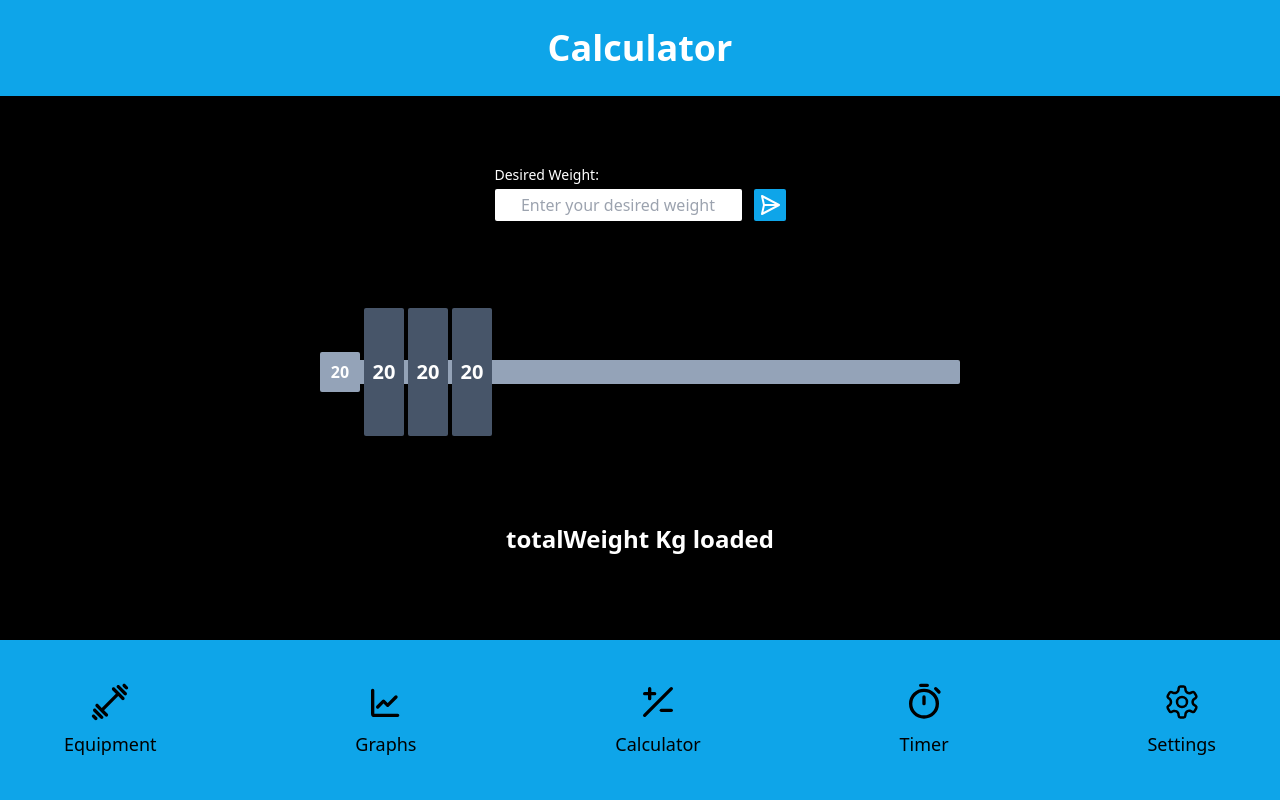
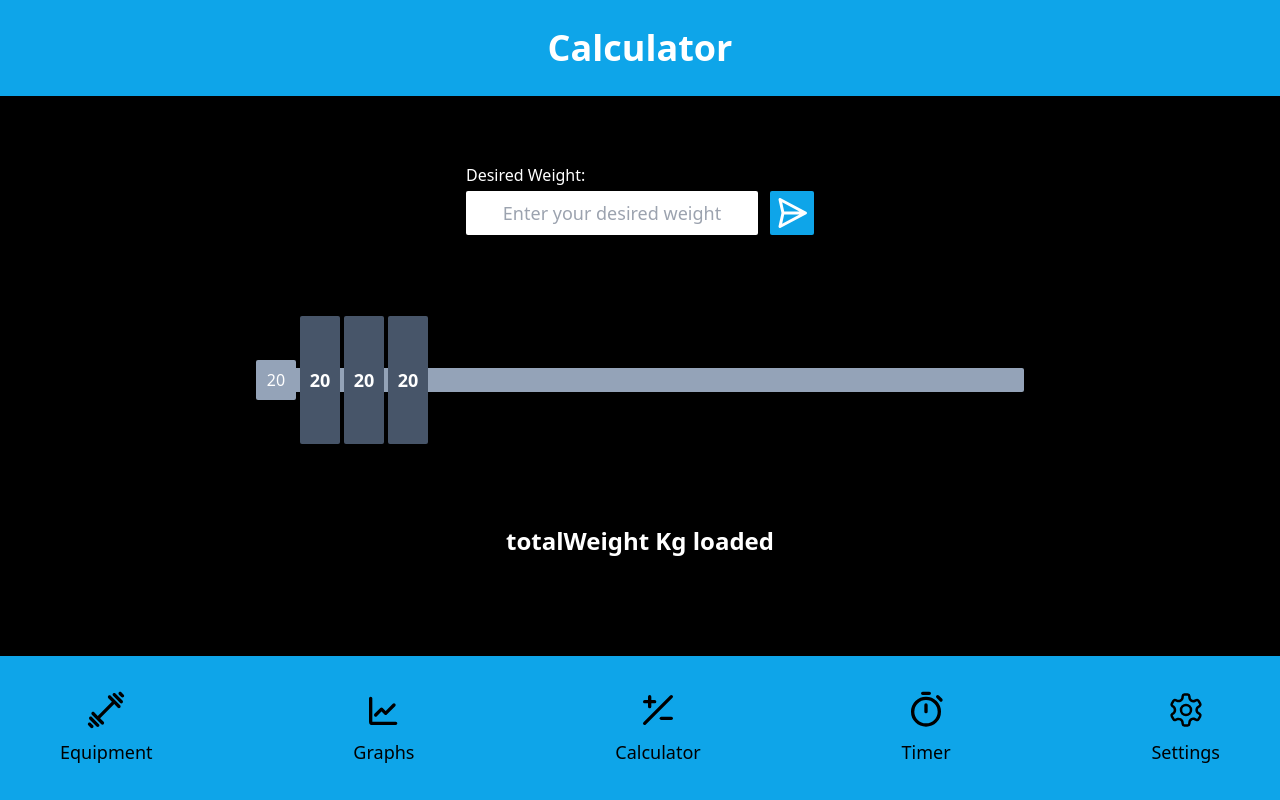
Before and after one commit to valenvirzi/plates-calculator-app, a React (Vite) app: page / in a window 1280 px wide. Built offline with nearby package versions, Linux system fonts and the light colour scheme.

Commit message:
responsive stuff

```diff
--- a/src/components/Barbell.jsx
+++ b/src/components/Barbell.jsx
@@ -3,9 +3,9 @@ import Plate from "./Plate";
 // TODO: Make the styles to show the loaded barbell
 const Barbell = () => {
   return (
-    <div className="barbellBar relative flex h-6 w-1/2 items-center gap-1 rounded-sm bg-slate-400 text-white">
+    <div className="barbellBar relative flex h-6 w-11/12 items-center gap-1 rounded-sm bg-slate-400 text-white md:w-3/4 lg:w-3/5">
       <div className="barbellWeight flex h-10 w-10 items-center justify-center rounded-sm bg-slate-400">
-        <span className="font-semibold">20</span>
+        <span className="font-medium">20</span>
       </div>
       <Plate weight={20} />
       <Plate weight={20} />
--- a/src/components/NavBar.jsx
+++ b/src/components/NavBar.jsx
@@ -11,7 +11,7 @@ const NavBar = () => {
   ];
 
   return (
-    <nav className="fixed bottom-0 left-0 right-0 z-50 flex h-40 flex-row items-center justify-between bg-sky-500 px-4 py-9 max-md:h-24 max-md:gap-2 max-md:py-4 md:px-12">
+    <nav className="fixed bottom-0 left-0 right-0 z-50 flex h-24 flex-row items-center justify-between gap-2 bg-sky-500 px-4 py-4 md:h-32 md:px-12 md:py-9 lg:h-36">
       {SECTIONS.map((section) => {
         return (
           <Link key={section.svg} to={section.path}>
--- a/src/components/NavItem.jsx
+++ b/src/components/NavItem.jsx
@@ -5,7 +5,7 @@ const NavItem = ({ title, svg }) => {
     case "equipment": {
       svg = (
         <svg
-          className="h-10 w-10 fill-black  group-hover:fill-white max-md:h-8"
+          className=" h-8 w-8 fill-black group-hover:fill-white md:h-10 md:w-10"
           width="800px"
           height="800px"
           viewBox="0 0 24 24"
@@ -39,7 +39,7 @@ const NavItem = ({ title, svg }) => {
     case "graphs": {
       svg = (
         <svg
-          className="h-10 w-10 stroke-black  group-hover:stroke-white max-md:h-8"
+          className="h-8 w-8 stroke-black group-hover:stroke-white md:h-10  md:w-10"
           width="800px"
           height="800px"
           viewBox="0 0 24 24"
@@ -67,7 +67,7 @@ const NavItem = ({ title, svg }) => {
     case "calculator": {
       svg = (
         <svg
-          className="h-10 w-10 stroke-black  group-hover:stroke-white max-md:h-8"
+          className="h-8 w-8 stroke-black group-hover:stroke-white md:h-10  md:w-10"
           width="800px"
           height="800px"
           viewBox="0 0 24 24"
@@ -102,7 +102,7 @@ const NavItem = ({ title, svg }) => {
     case "timer": {
       svg = (
         <svg
-          className="h-10 w-10 stroke-black  group-hover:stroke-white max-md:h-8"
+          className="h-8 w-8 stroke-black group-hover:stroke-white md:h-10  md:w-10"
           width="800px"
           height="800px"
           viewBox="0 0 24 24"
@@ -126,7 +126,7 @@ const NavItem = ({ title, svg }) => {
     case "settings": {
       svg = (
         <svg
-          className="h-10 w-10 max-md:h-8 "
+          className="h-8 w-8 md:h-10 md:w-10"
           width="800px"
           height="800px"
           viewBox="0 0 192 192"
@@ -152,9 +152,9 @@ const NavItem = ({ title, svg }) => {
     }
   }
   return (
-    <div className="group flex flex-col items-center gap-2 rounded-lg p-4 hover:bg-sky-600 hover:text-white max-md:gap-1 max-md:p-1">
+    <div className="group flex flex-col items-center gap-1 rounded-lg p-1 hover:bg-sky-600 hover:text-white md:gap-2 md:p-3">
       {svg}
-      <h3 className="text-lg font-medium group-hover:inline-block max-md:hidden max-md:text-sm">
+      <h3 className="hidden text-sm font-medium group-hover:inline-block lg:inline-block lg:text-lg">
         {title}
       </h3>
     </div>
--- a/src/components/Plate.jsx
+++ b/src/components/Plate.jsx
@@ -4,7 +4,7 @@ const Plate = ({ weight }) => {
   // TODO: Make "size" be based of "weight" but having into account the weight of the rest of the available plates so that the biggest plate has the biggest size and the smallest plate has the smallest size.
   return (
     <div
-      className={`plate z-10 flex h-32 w-8 cursor-pointer items-center justify-center rounded-sm bg-slate-600 p-5 text-xl`}
+      className={`plate z-10 flex h-32 w-8 cursor-pointer items-center justify-center rounded-sm bg-slate-600 p-2 text-lg md:p-5`}
     >
       <span className="plateWeight font-semibold">{weight}</span>
     </div>
--- a/src/pages/Calculator.jsx
+++ b/src/pages/Calculator.jsx
@@ -8,7 +8,10 @@ const Calculator = () => {
       {/* TODO: Start making the main pages for the app */}
       <main className="flex h-screen w-full flex-col items-center justify-around pb-44 pt-24">
         <form className="flex flex-col gap-1" name="weightForm">
-          <label className="text-sm text-white" htmlFor="desiredWeight">
+          <label
+            className="text-sm text-white md:text-base"
+            htmlFor="desiredWeight"
+          >
             Desired Weight:
           </label>
           <div className="flex items-center gap-3">
@@ -17,7 +20,7 @@ const Calculator = () => {
               placeholder="Enter your desired weight"
               name="desiredWeight"
               id="desiredWeight"
-              className="remove-arrow flex items-center justify-center rounded-sm px-2 py-1 text-center"
+              className="remove-arrow flex items-center justify-center rounded-sm px-2 py-1 text-center md:px-4 md:py-2 md:text-lg"
             />
             <button
               type="button"
@@ -25,7 +28,7 @@ const Calculator = () => {
               className="group rounded-sm border-none bg-sky-500 p-1 hover:animate-[spin_300ms_ease] hover:bg-white"
             >
               <svg
-                className="h-6 w-6"
+                className="h-6 w-6 md:h-9 md:w-9"
                 width="800px"
                 height="800px"
                 viewBox="0 0 24 24"
```
